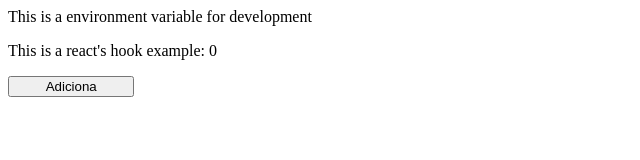
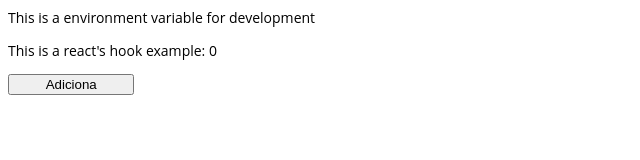
Before and after one commit to 1994mateus/React_Starter_Boilerplate, a React app: page / in a window 1280 px wide. Shown: the full height of the page, 0-640 px from the left. Built offline with nearby package versions, Linux system fonts and the light colour scheme.

Commit message:
estilo e tamanho de fonte

```diff
--- a/src/components/App/index.css
+++ b/src/components/App/index.css
@@ -1,4 +1,6 @@
 .app {
   display: flex;
   flex-direction: column;
+  font-family: 'Open Sans', sans-serif;
+  font-size: 14px;
 }
```
